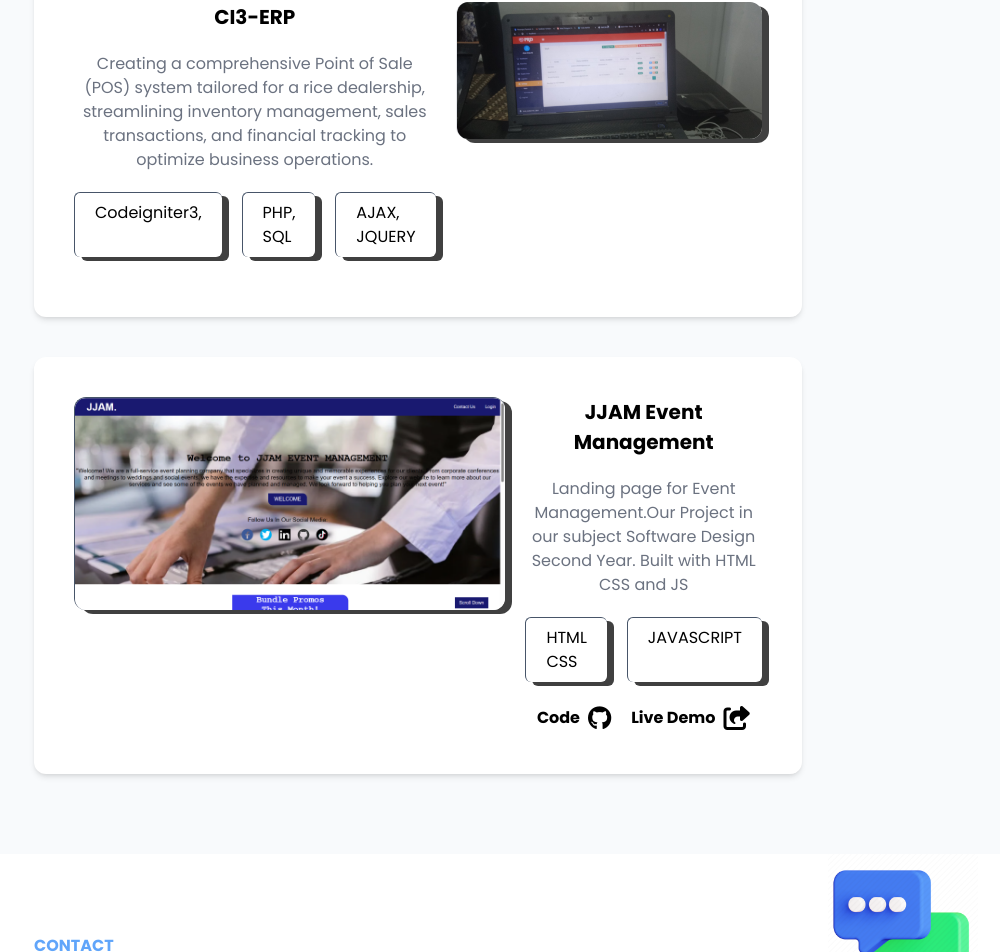
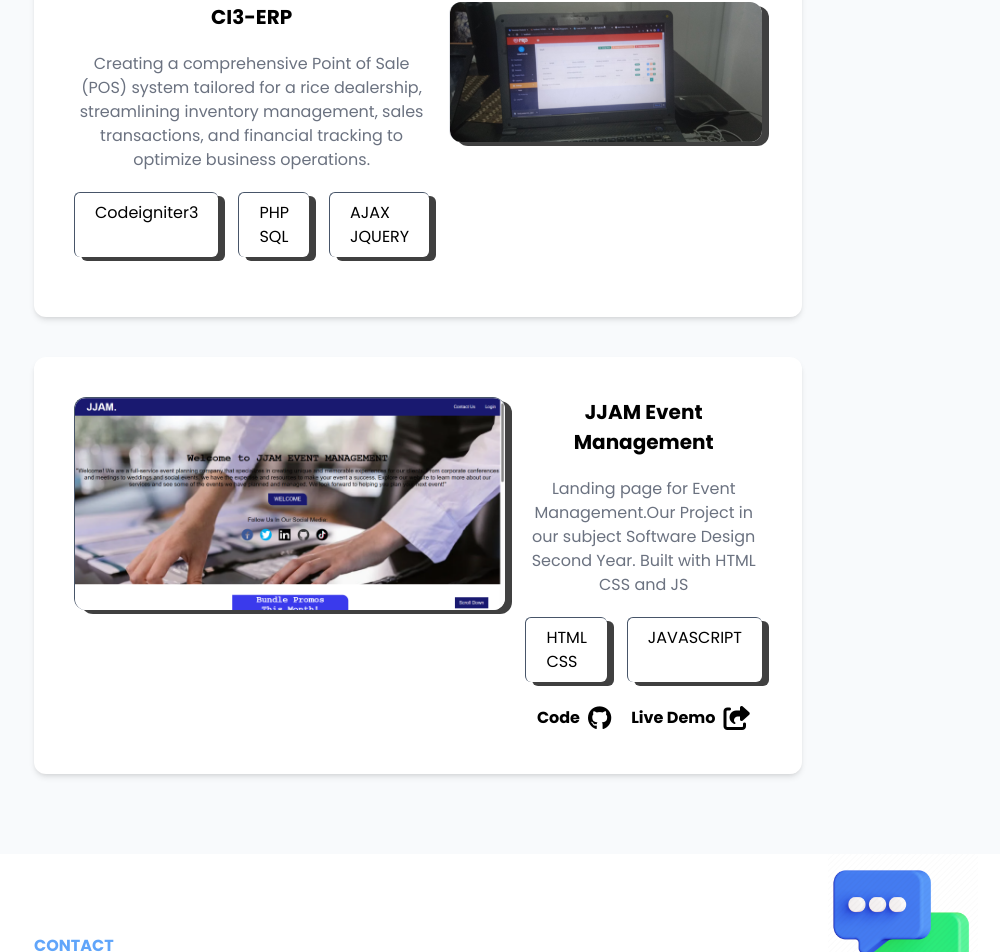
Before and after one commit to JoseEnsoIII/PersonalPortfolio, a React (Vite) app: page / in a window 1280 px wide. Shown: the part 2875-3827 px from the top of the page, without its empty margins (222-1222 px from the left). Built offline with nearby package versions, Linux system fonts and the light colour scheme.

Commit message:
Update Project.jsx

```diff
--- a/src/pages/Project.jsx
+++ b/src/pages/Project.jsx
@@ -231,13 +231,13 @@ export const Projects = () => {
             </motion.p>
             <div className="flex gap-5 justify-center">
               <span className="shadow-mmd px-5 py-2 rounded-md border-t border-l border-slate-600">
-                Codeigniter3,
+                Codeigniter3
               </span>
               <span className="shadow-mmd px-5 py-2 rounded-md border-t border-l border-slate-600">
-                PHP, SQL
+                PHP SQL
               </span>
               <span className="shadow-mmd px-5 py-2 rounded-md border-t border-l border-slate-600">
-                AJAX, JQUERY
+                AJAX  JQUERY
               </span>
 
             </div>
```
